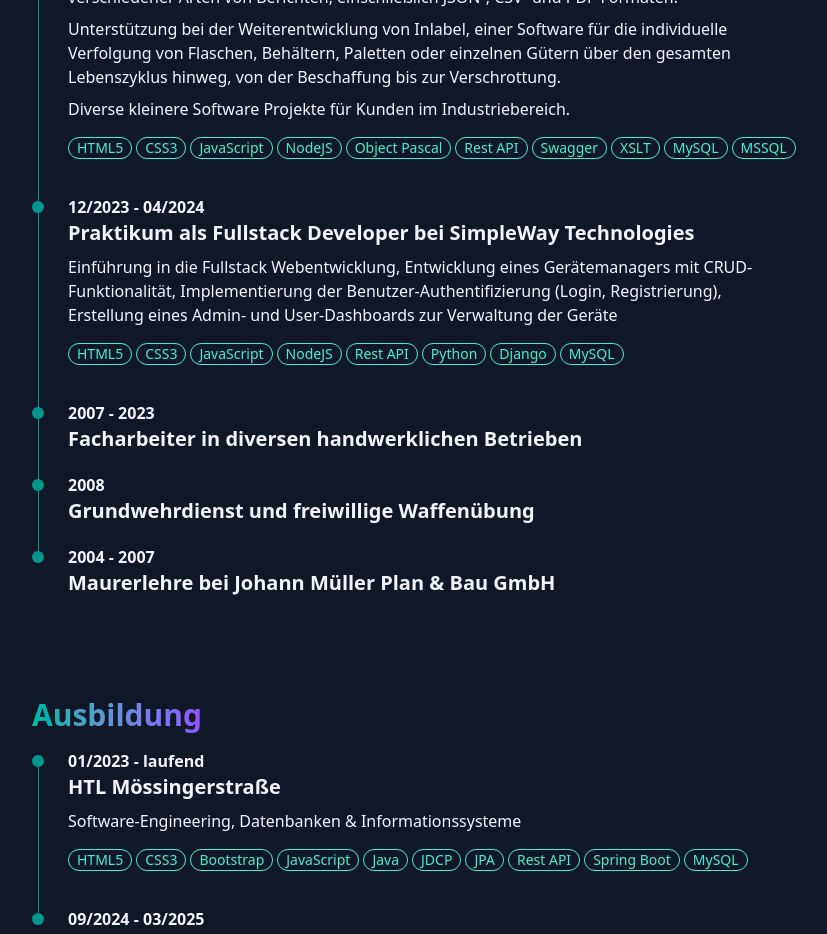
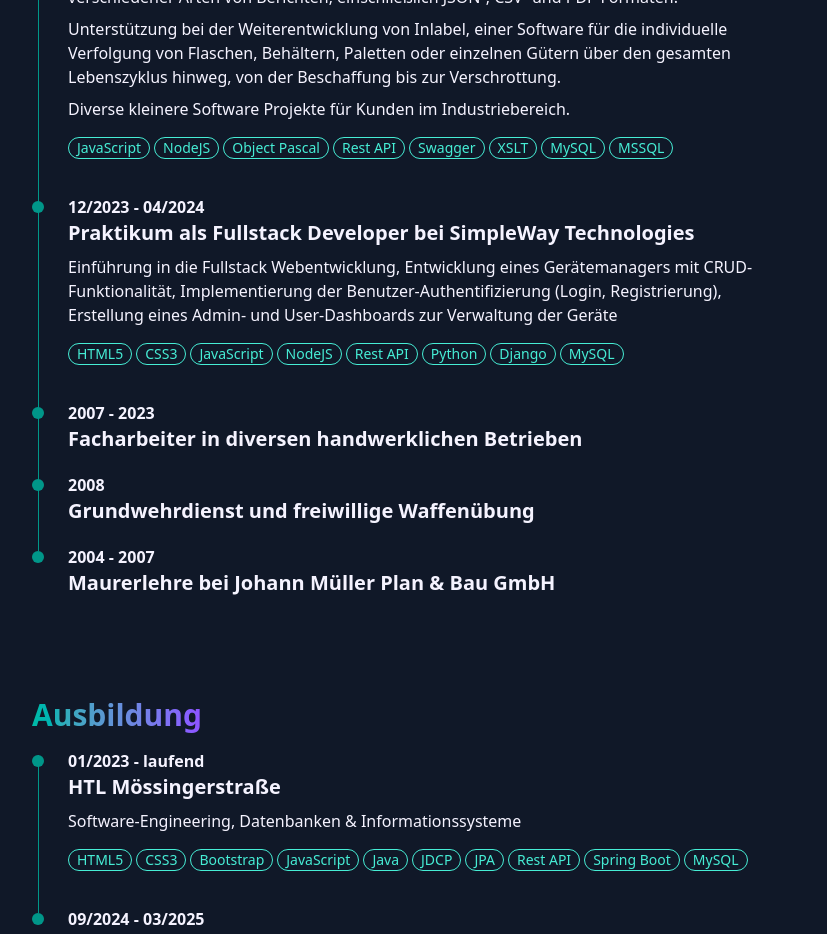
Before and after one commit to juergenrose/juergenrose.github.io, a React (Vite) app: page / in a window 1280 px wide. Shown: the part 1500-2434 px from the top of the page, without its empty margins (224-1051 px from the left). Built offline with nearby package versions, Linux system fonts and the light colour scheme.

Commit message:
removed html and css from experience-tools-tag

```diff
--- a/src/components/Experience.tsx
+++ b/src/components/Experience.tsx
@@ -34,8 +34,6 @@ export default function Experience() {
               <p className="experience-paragraph-font">Diverse kleinere Software Projekte für Kunden im Industriebereich.</p>
             <div className="flex my-4">
               <ul className="tools-list">
-                <li className="experience-tools-tag">HTML5</li>
-                <li className="experience-tools-tag">CSS3</li>
                 <li className="experience-tools-tag">JavaScript</li>
                 <li className="experience-tools-tag">NodeJS</li>
                 <li className="experience-tools-tag">Object Pascal</li>
```
